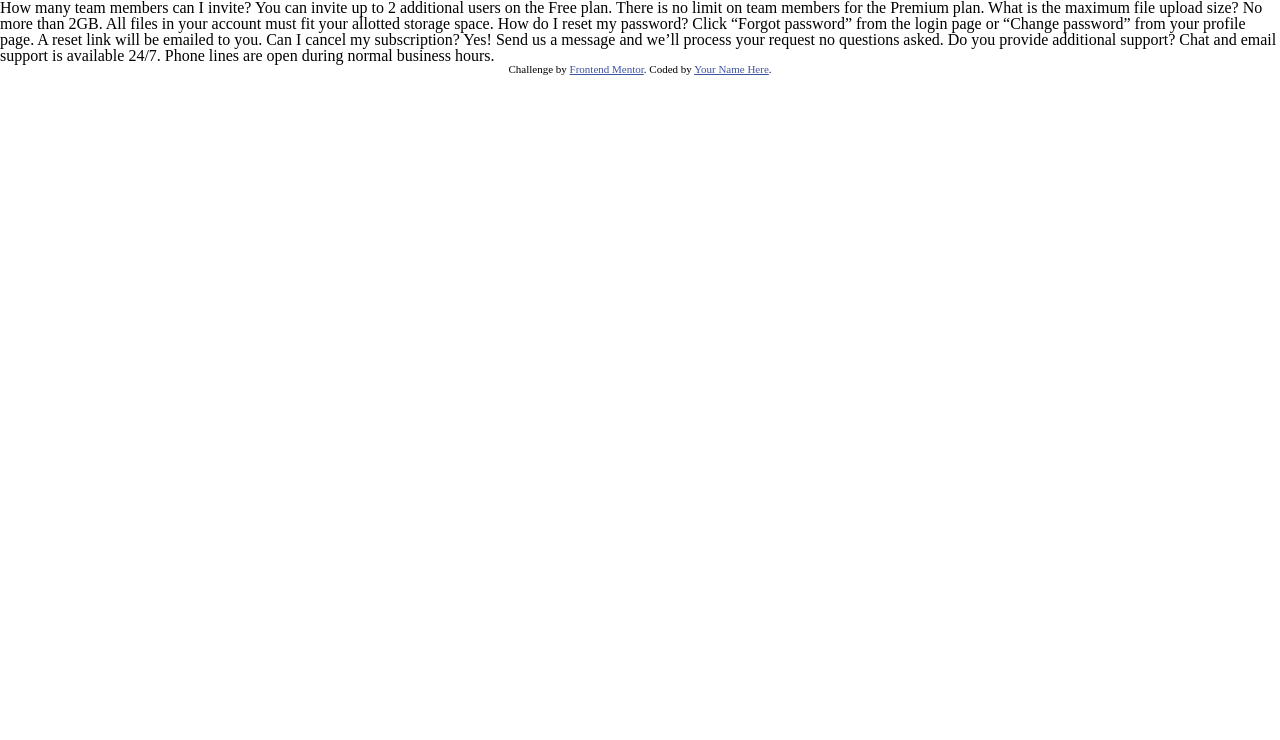
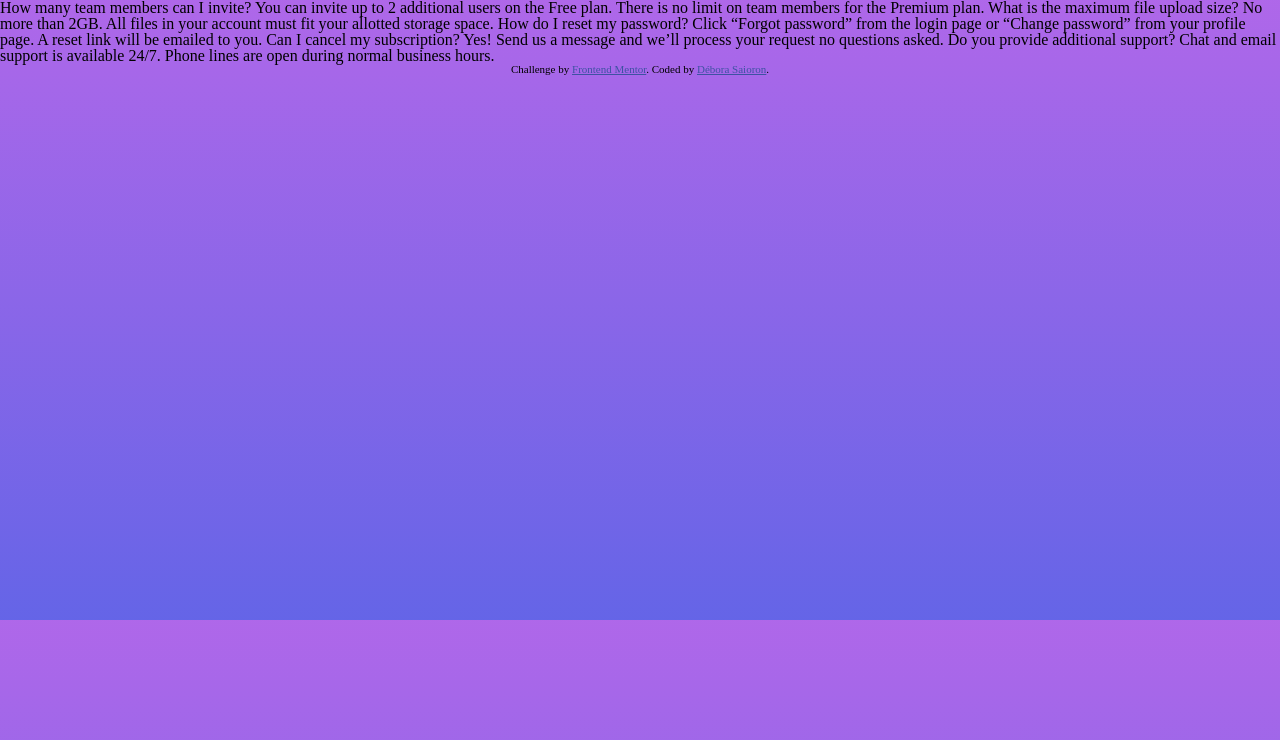
Before and after one commit to saiorond/cartao-de-perguntas-frequentes, a plain HTML site: page index.html in a window 1280 px wide. Drawn offline with Linux system fonts and the light colour scheme.

Commit message:
defininado background

```diff
--- a/index.html
+++ b/index.html
@@ -15,6 +15,7 @@
   <!-- Feel free to remove these styles or customise in your own stylesheet 👍 -->
 </head>
 <body>
+  <div>
     How many team members can I invite?
     You can invite up to 2 additional users on the Free plan. There is no limit on
     team members for the Premium plan.
@@ -31,10 +32,11 @@
 
     Do you provide additional support?
     Chat and email support is available 24/7. Phone lines are open during normal business hours.
+  </div>
 
   <div class="attribution">
     Challenge by <a href="https://www.frontendmentor.io?ref=challenge" target="_blank">Frontend Mentor</a>.
-    Coded by <a href="#">Your Name Here</a>.
+    Coded by <a href="#">Débora Saioron</a>.
   </div>
 </body>
 </html>
--- a/style.css
+++ b/style.css
@@ -3,7 +3,7 @@
 --azul-muito-escuro: hsl(238, 29%, 16%);
 --vermelho-suave: hsl(14, 88%, 65%);
 /* Background gradient */
---violete-leve: hsl(273, 75%, 66%);
+--violeta-leve: hsl(273, 75%, 66%);
 --azul-leve: hsl(240, 73%, 65%);
 /* text */
 --azul-acizentado: hsl(237, 12%, 33%);
@@ -13,6 +13,9 @@
 }
 
 body {
+    background-image: linear-gradient(hsl(273, 75%, 66%), hsl(240, 73%, 65%));
+    height: 620px;
+    max-width: 1440px;
     font-family: 'Kumbh Sans', sans-serif;
 
 }
```
Lines whose indentation alone changed are shown as unchanged.
